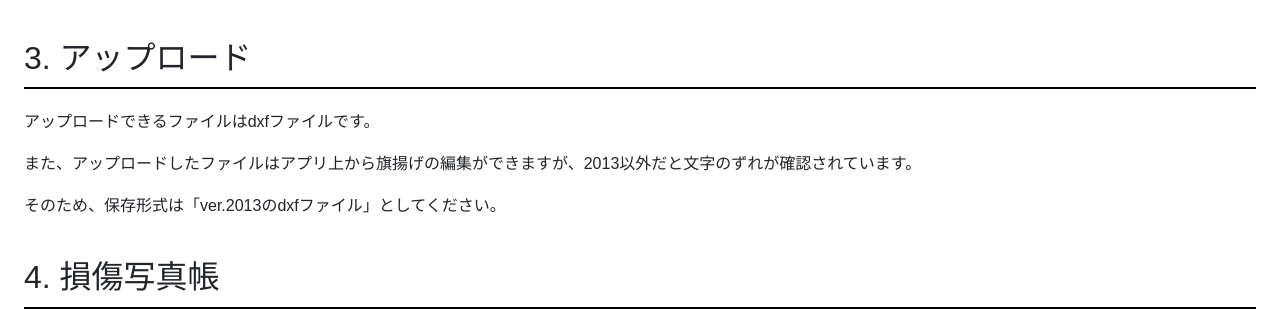
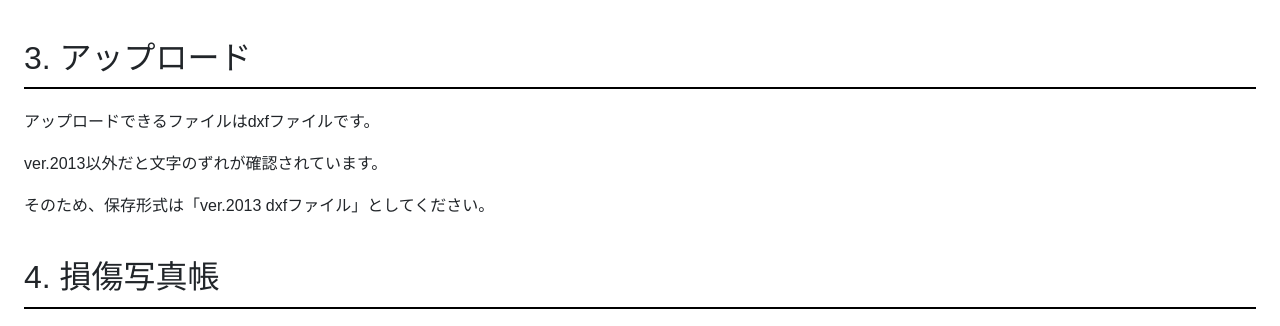
Before and after one commit to Ryo23sanyu/infraprotect, a Django app: page / in a window 1280 px wide. Shown: the part 945-1271 px from the top of the page. Run offline with Django 4.2, Linux system fonts and the light colour scheme; some libraries are stand-ins or nearby versions.

Commit message:
commit message

```diff
--- a/infra/templates/infra/how_to_use.html
+++ b/infra/templates/infra/how_to_use.html
@@ -70,8 +70,8 @@
     <div class="content no-image">
         <div class="text">
             <p>アップロードできるファイルはdxfファイルです。</p>
-            <p>また、アップロードしたファイルはアプリ上から旗揚げの編集ができますが、2013以外だと文字のずれが確認されています。</p>
-            <p>そのため、保存形式は「ver.2013のdxfファイル」としてください。</p>
+            <p>ver.2013以外だと文字のずれが確認されています。</p>
+            <p>そのため、保存形式は「ver.2013 dxfファイル」としてください。</p>
         </div>
     </div>
 </div>
```
